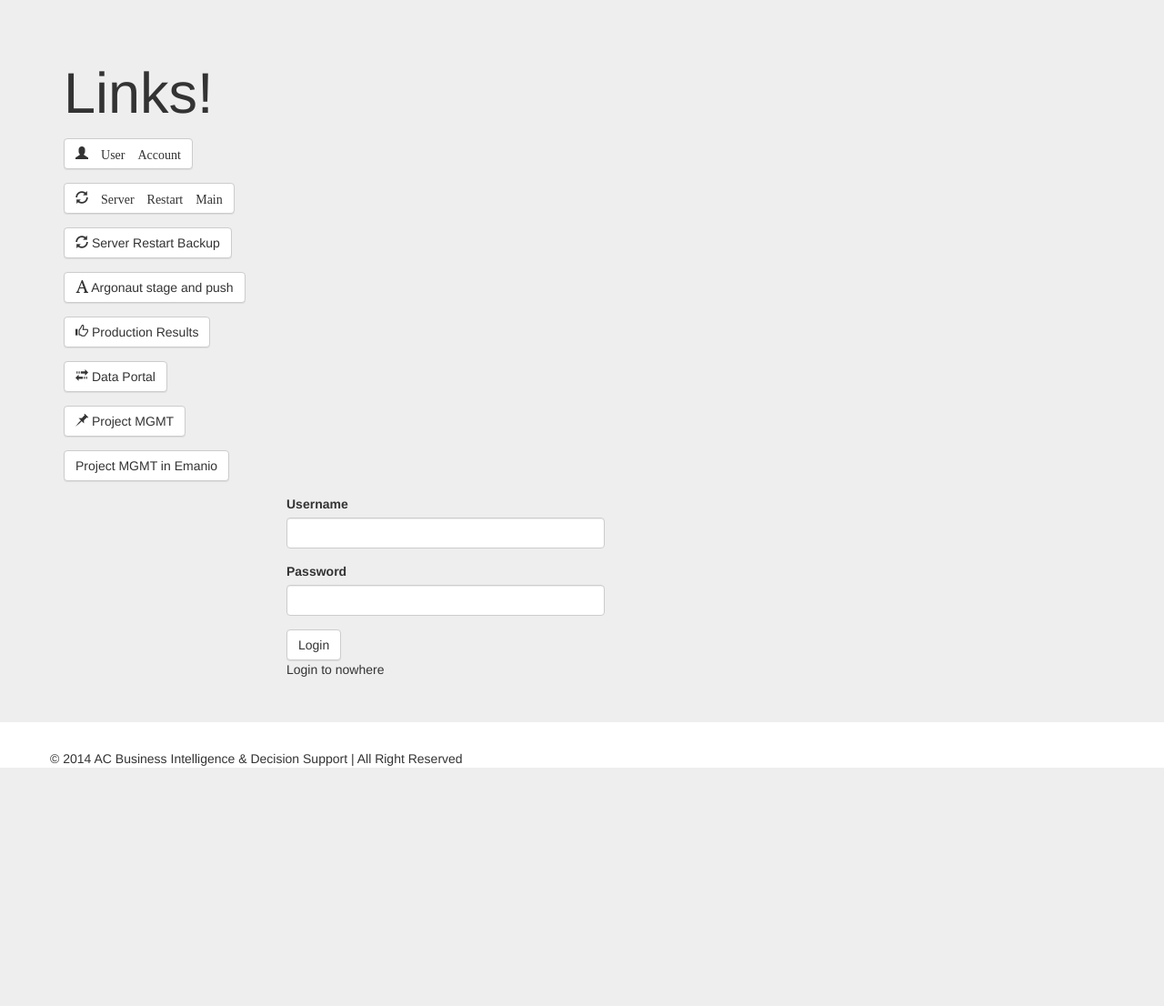
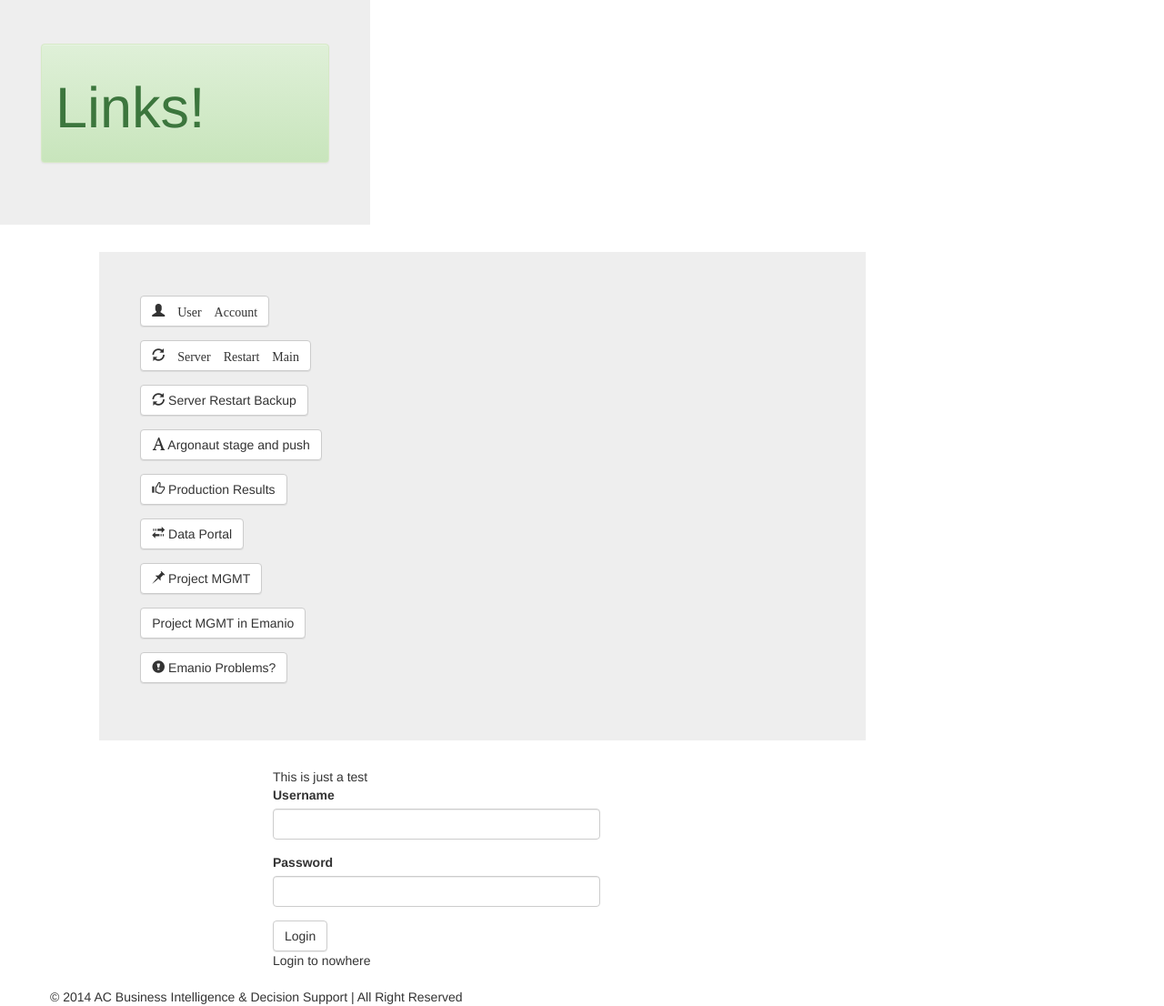
Before and after one commit to chetstar/projectmgmtWindows, a Flask app: page /navstart in a window 1280 px wide. Shown: the whole page at 91% size. Before the commit the page ends 844 px from the top, so only its background shows below. Run offline with Flask 2, Linux system fonts and the light colour scheme; some libraries are stand-ins or nearby versions.

Commit message:
checking if changes

```diff
--- a/app/templates/baseindex.html
+++ b/app/templates/baseindex.html
@@ -5,7 +5,7 @@
 
 <html lang="en">
     {% block head %}
-    <title>AC Forms!{% block title %}{% endblock %}</title>
+    <title>Argonaut Links! DST<3{% block title %}{% endblock %}</title>
          <meta name="viewport" content="width=device-width, initial-scale=1.0">
     <meta name="description" content="">
     <meta name="keywords" content="">
--- a/app/templates/navStart.html
+++ b/app/templates/navStart.html
@@ -5,7 +5,7 @@
 
 <html lang="en">
     {% block head %}
-    <title>AC Forms!{% block title %}{% endblock %}</title>
+    <title>Argonaut Links! DST<3{% block title %}{% endblock %}</title>
          <meta name="viewport" content="width=device-width, initial-scale=1.0">
     <meta name="description" content="">
     <meta name="keywords" content="">
@@ -44,29 +44,44 @@
 
 
           {% block content %}
-
+      <div class="row">
+        <div class="col-md-4">
 
       <!-- Main jumbotron for a primary marketing message or call to action -->
       <div class="jumbotron">
             <div class="container">
-        <h1>Links!</h1>
+        <div class="alert alert-success" role="alert"><h1>Links!</div></h1>
         <p></p>
 
+  </div>
+</div></div></div>
+   <div class="row">
+       <div class="col-md-1"></div>
+        <div class="col-md-8">
+<div class="jumbotron">
+  <div class="container">
+
 <p></span><a class="btn btn-default" role="button" href="http://winspssv3:5000/admin/userview/"><span class="glyphicon glyphicon-user" aria-hidden="true"> User Account</a>  </p>
-<p></span><a class="btn btn-default" role="button" href="http://bhcsweb3:5000/restart"><span class="glyphicon glyphicon-refresh" aria-hidden="true"> Server Restart Main</a>  </p>
-<p><a class="btn btn-default" role="button" href="http://hpmxl2221nxk:5000/restart"><span class="glyphicon glyphicon-refresh " aria-hidden="true"></span> Server Restart Backup</a> </p>
+<p></span><a class="btn btn-default" role="button" href="http://hpmxl2221nxk:5000/restart"><span class="glyphicon glyphicon-refresh" aria-hidden="true"> Server Restart Main</a>  </p>
+<p><a class="btn btn-default" role="button" href="http://bhcsweb3:5000/restart"><span class="glyphicon glyphicon-refresh " aria-hidden="true"></span> Server Restart Backup</a> </p>
 <p><a class="btn btn-default" role="button" href="http://winspssv4:5000/argonaut"><span class="glyphicon glyphicon-font" aria-hidden="true"></span> Argonaut stage and push</a></p>
  <p> <a class="btn btn-default" role="button" href="http://winspssv3:5000/"><span class="glyphicon glyphicon-thumbs-up" aria-hidden="true"></span> Production Results</a></p>
   <p><a class="btn btn-default" role="button" href="http://winspssv4:5000/theportal"><span class="glyphicon glyphicon-transfer" aria-hidden="true"></span> Data Portal</a> </p>
   <p>  <a class="btn btn-default" role="button" href="http://argonaut/start"><span class="glyphicon glyphicon-pushpin" aria-hidden="true"></span> Project MGMT</a> </p>
 <p> <a class="btn btn-default" role="button"href="http://CoveContext/RunReport.i4?reportUUID=cd521124-ac30-4c92-914e-23d9f793e0d2&primaryOrg=1&clientOrg=1">Project MGMT in Emanio</a></p>
+<p> <a class="btn btn-default" role="button"href="http://winspssv4:5000/argonaut/emanio"><span class="glyphicon glyphicon-exclamation-sign" aria-hidden="true"></span> Emanio Problems?</a></p>
+</span></a></p></span></a></p></div></div></div></div></div>
       <div class="container">
              <div class="row">
         <div class="col-md-4 offset2">
+        This is just a test
 {{ wtf.quick_form(aform) }}
   {% if AS ==0 %}Failed!{%endif%}
   {%if AS==1 %} Success  {{email}} {%endif%}
   {% if AS ==None %}Login to nowhere{%endif%}
+
+<br>
+
 <br>
       </div>
     </div>
```
